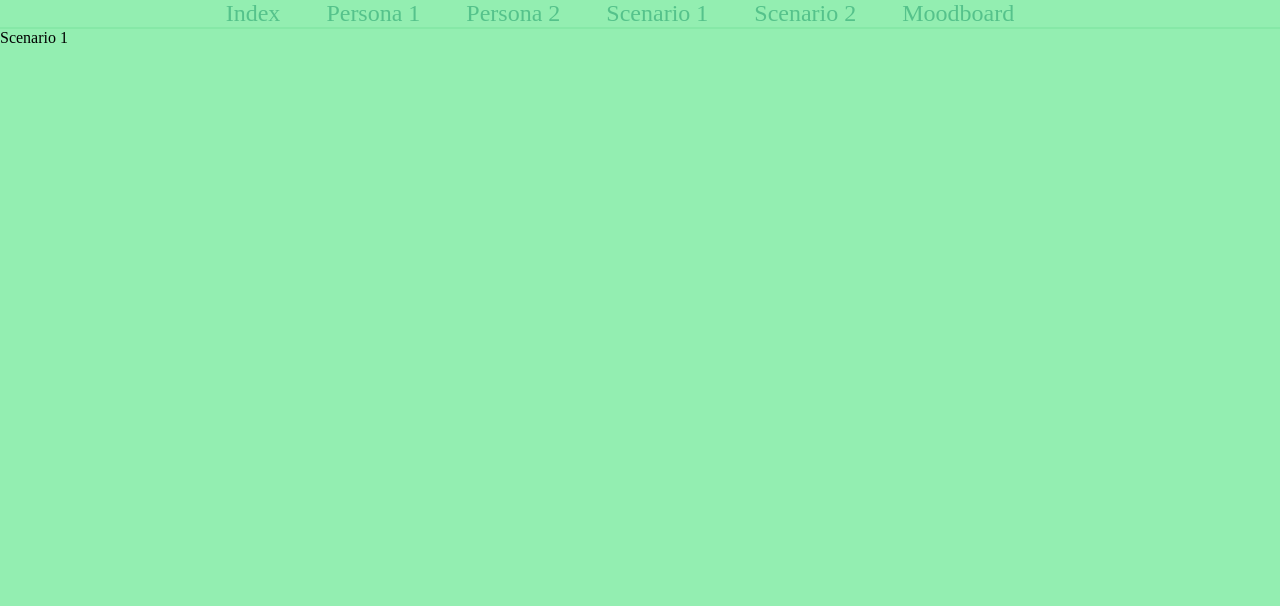
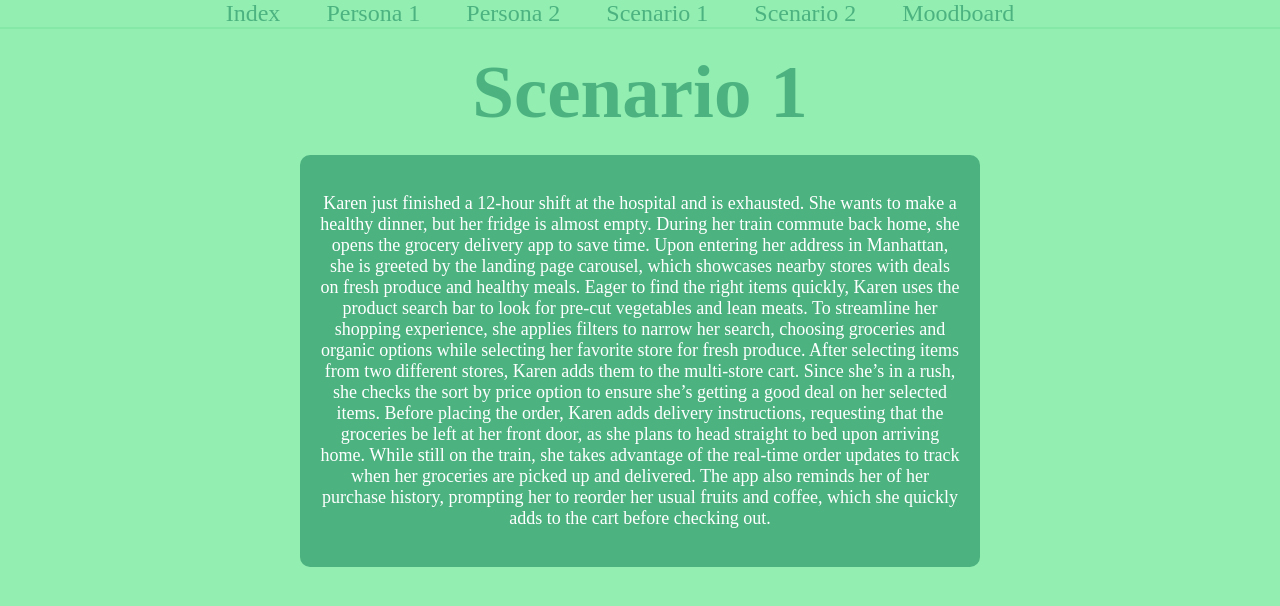
Before and after one commit to alecnazzy/CAP4104-project, a plain HTML site: page scenario1.html in a window 1280 px wide. Drawn offline with Linux system fonts and the light colour scheme.

Commit message:
-added scenario 1/2

```diff
--- a/index.css
+++ b/index.css
@@ -8,6 +8,14 @@ body {
   color: black;
   background-color: rgb(147, 238, 177);
   margin: 0%;
+}
+
+h1 {
+  color: rgb(76, 179, 128);
+  font-size: 75px;
+  text-align: center;
+  max-width: 50%;
+  margin: 20px auto;
 }
 
 /* END HTML BODY */
@@ -27,7 +35,7 @@ body {
 }
 .navbar a {
   color: white;
-  color: rgb(85, 194, 139);
+  color: rgb(76, 179, 128);
   text-decoration: none;
   padding-right: 40px;
 }
@@ -39,7 +47,7 @@ body {
 
 /* INDEX */
 .index-desc {
-  background-color: rgb(85, 194, 139);
+  background-color: rgb(76, 179, 128);
   color: white;
   font-size: x-large;
   text-align: center;
@@ -48,13 +56,7 @@ body {
   padding: 50px;
   border-radius: 10px;
 }
-.index-h1 {
-  color: rgb(85, 194, 139);
-  font-size: 75px;
-  text-align: center;
-  max-width: 50%;
-  margin: 20px auto;
-}
+
 /* END INDEX */
 
 /* PERSONA */
@@ -75,7 +77,7 @@ body {
 }
 
 .persona-story {
-  background-color: rgb(85, 194, 139);
+  background-color: rgb(76, 179, 128);
   color: white;
   font-size: large;
   text-align: center;
@@ -98,6 +100,19 @@ body {
 }
 /* END PERSONA */
 
+/* SCENARIO */
+.scenario {
+  background-color: rgb(76, 179, 128);
+  color: white;
+  font-size: large;
+  text-align: center;
+  max-width: 50%;
+  margin: 20px auto;
+  padding: 20px;
+  border-radius: 10px;
+}
+/* END SCENARIO */
+
 /* MOODBOARD */
 .moodboard {
   display: flex;
--- a/scenario1.html
+++ b/scenario1.html
@@ -15,6 +15,30 @@
       <a href="/scenario2.html">Scenario 2</a>
       <a href="/moodboard.html">Moodboard</a>
     </div>
-    Scenario 1
+    <h1>Scenario 1</h1>
+    <div class="scenario">
+      <p>
+        Karen just finished a 12-hour shift at the hospital and is exhausted.
+        She wants to make a healthy dinner, but her fridge is almost empty.
+        During her train commute back home, she opens the grocery delivery app
+        to save time. Upon entering her address in Manhattan, she is greeted by
+        the landing page carousel, which showcases nearby stores with deals on
+        fresh produce and healthy meals. Eager to find the right items quickly,
+        Karen uses the product search bar to look for pre-cut vegetables and
+        lean meats. To streamline her shopping experience, she applies filters
+        to narrow her search, choosing groceries and organic options while
+        selecting her favorite store for fresh produce. After selecting items
+        from two different stores, Karen adds them to the multi-store cart.
+        Since she’s in a rush, she checks the sort by price option to ensure
+        she’s getting a good deal on her selected items. Before placing the
+        order, Karen adds delivery instructions, requesting that the groceries
+        be left at her front door, as she plans to head straight to bed upon
+        arriving home. While still on the train, she takes advantage of the
+        real-time order updates to track when her groceries are picked up and
+        delivered. The app also reminds her of her purchase history, prompting
+        her to reorder her usual fruits and coffee, which she quickly adds to
+        the cart before checking out.
+      </p>
+    </div>
   </body>
 </html>
```
Also changed, not shown: persona1.html (+4 -4 lines), persona2.html (+5 -3 lines), scenario2.html (+23 -1 lines).
